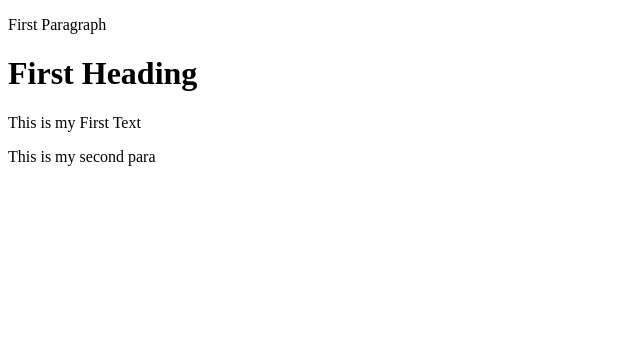
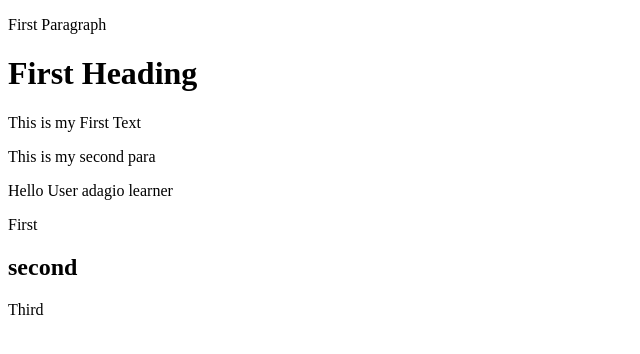
Before and after one commit to adagio-learner/3-Learn_JS, a plain HTML site: page 12.domManipulation/index.html in a window 1280 px wide. Shown: the whole page, without its empty margins (0-640 px from the left). Drawn offline with Linux system fonts and the light colour scheme.

Commit message:
create new element in html using js

```diff
--- a/12.domManipulation/index.html
+++ b/12.domManipulation/index.html
@@ -57,6 +57,16 @@
     -->
 
 
+
+    <div>
+        Hello User
+        <div id="myDiv">
+            <p>First</p>
+            <h2>second</h2>
+            <p>Third</p>
+        </div>
+    </div>
+
     <script src="script.js"></script>
 
 
--- a/12.domManipulation/script.js
+++ b/12.domManipulation/script.js
@@ -0,0 +1,7 @@
+let myDiv = document.querySelector("#myDiv");
+
+let newElement = document.createElement("span")
+newElement.textContent = "adagio learner"
+
+
+myDiv.insertAdjacentElement("beforebegin", newElement);
```
